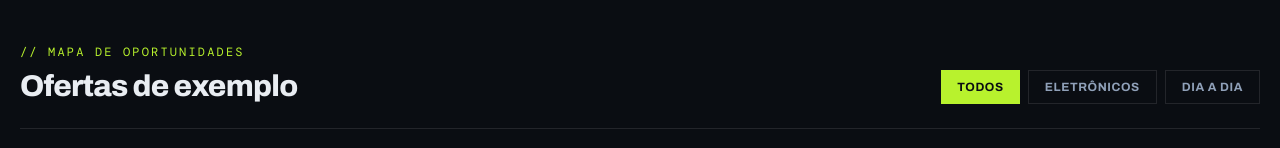
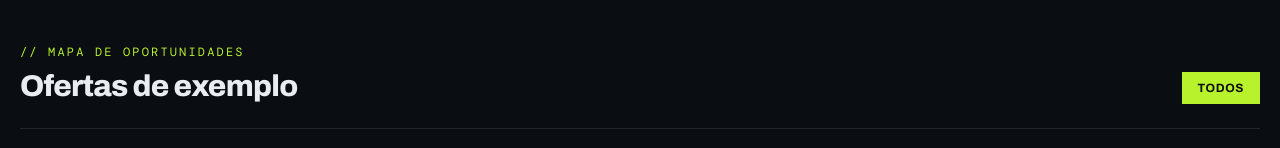
Before and after one commit to elizeuantonioq/Barganha.io, a React (Vite) app in the folder frontend/: page / in a window 1280 px wide. Shown: the part 682-830 px from the top of the page. Built offline with nearby package versions, Linux system fonts and the light colour scheme; no server answers.

Commit message:
feat: gera categorias a partir das ofertas

```diff
--- a/frontend/src/App.jsx
+++ b/frontend/src/App.jsx
@@ -56,6 +56,11 @@ function App() {
     );
   }, [offers]);
 
+  const categories = useMemo(() => {
+    const uniqueCategories = new Set(offers.map((offer) => offer.category));
+    return ["Todos", ...uniqueCategories];
+  }, [offers]);
+
   async function handleSearch(event) {
     event.preventDefault();
     setIsLoading(true);
@@ -65,6 +70,7 @@ function App() {
       const results = await searchOffers(query);
       setOffers(results);
       setExpandedProductId(null);
+      setCategory("Todos");
     } catch {
       setError("Não foi possível conectar ao servidor Django.");
     } finally {
@@ -225,7 +231,7 @@ function App() {
           </div>
 
           <div className="flex flex-wrap gap-2">
-            {["Todos", "Eletrônicos", "Dia a dia"].map((item) => (
+            {categories.map((item) => (
               <button
                 key={item}
                 onClick={() => setCategory(item)}
```
